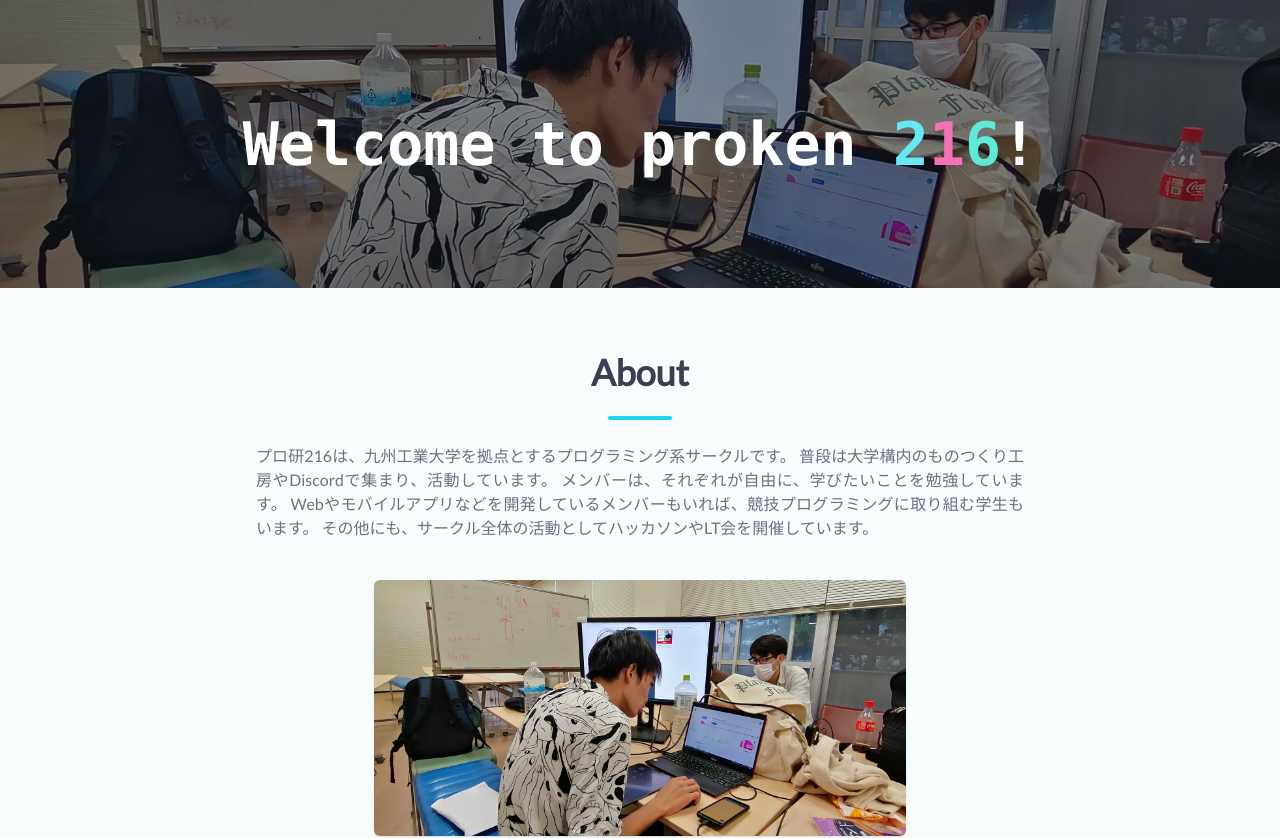
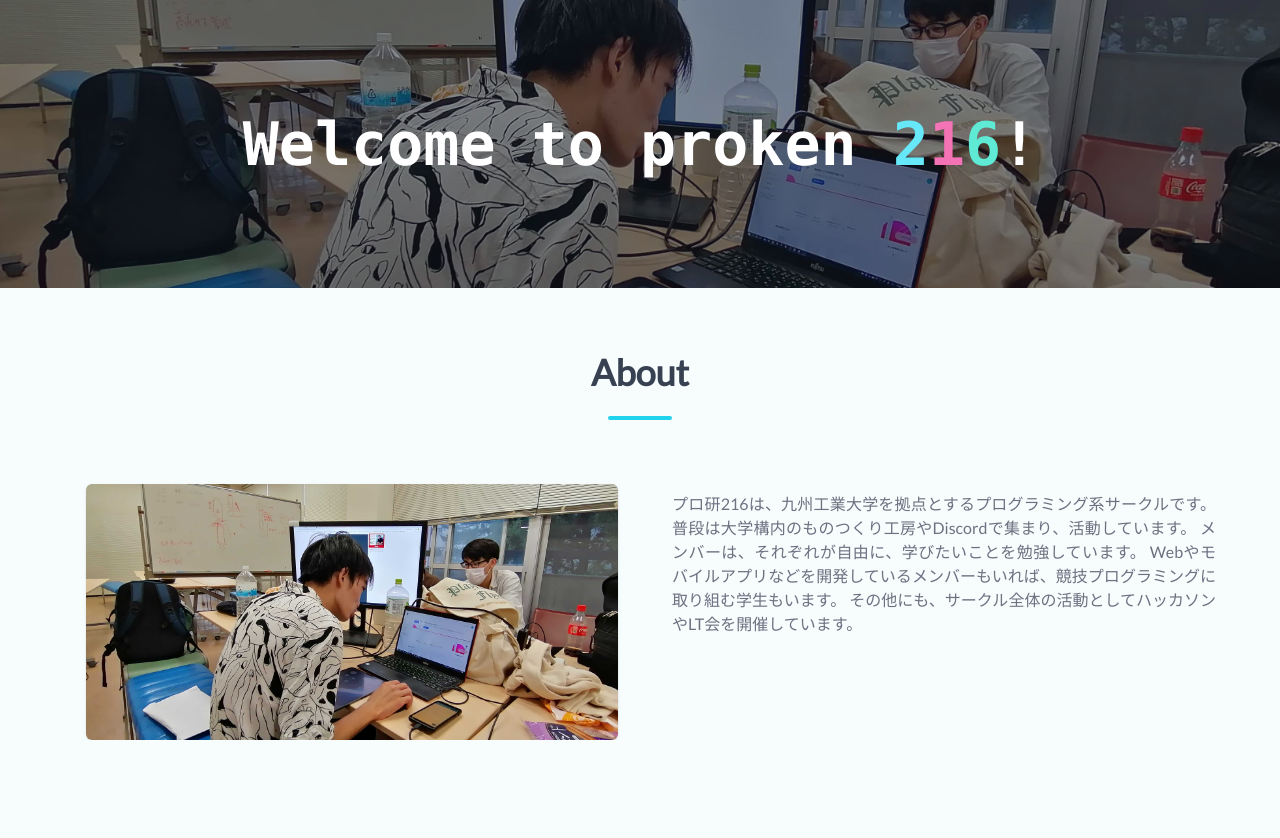
Before and after one commit to kyutech-programming-club/official-site, a Next.js app: page / in a window 1280 px wide. Shown: the top 838 px of the page. Built offline with nearby package versions, Linux system fonts and the light colour scheme.

Commit message:
🎨 Change image's position in the about section

```diff
--- /dev/null
+++ b/components/about.tsx
@@ -0,0 +1,27 @@
+import CustomImage from "./custom-image";
+
+type Props = {
+  content: string;
+  imageUrl: string;
+};
+
+const About = ({ content, imageUrl }: Props) => {
+  return (
+    <>
+      <section className="text-gray-600 body-font">
+        <div className="container px-5 pb-6 mx-auto flex flex-wrap">
+          <div className="lg:w-1/2 w-full mb-10 lg:mb-0 rounded-lg overflow-hidden">
+            <CustomImage imageUrl={imageUrl} alt="hero_image" />
+          </div>
+          <div className="flex flex-col flex-wrap lg:py-6 -mb-10 lg:w-1/2 lg:pl-8 lg:text-left text-center">
+            <p className="mt-6 text-gray-500 text-base text-justify">
+              {content}
+            </p>
+          </div>
+        </div>
+      </section>
+    </>
+  );
+};
+
+export default About;
--- a/components/section.tsx
+++ b/components/section.tsx
@@ -3,11 +3,10 @@ import { ReactNode } from "react";
 type Props = {
   index: string;
   borderColor: string;
-  content?: string;
   children?: ReactNode;
 };
 
-const Section = ({ index, borderColor, content, children }: Props) => {
+const Section = ({ index, borderColor, children }: Props) => {
   const pinkBorderStyle = "w-16 h-1 rounded-full bg-pink-400 inline-flex";
   const cyanBorderStyle = "w-16 h-1 rounded-full bg-cyan-400 inline-flex";
   const tealBorderStyle = "w-16 h-1 rounded-full bg-teal-400 inline-flex";
@@ -26,7 +25,7 @@ const Section = ({ index, borderColor, content, children }: Props) => {
   };
 
   return (
-    <div className="container px-6 py-16 mx-auto text-center">
+    <div className="container px-6 pt-16 py-8 mx-auto text-center">
       <div className="max-w-3xl mx-auto">
         <div className="text-2xl font-bold text-gray-700 md:text-4xl inline-block">
           {index}
@@ -34,7 +33,6 @@ const Section = ({ index, borderColor, content, children }: Props) => {
         <div className="flex my-6 justify-center">
           <div className={attachStyle(borderColor)}></div>
         </div>
-        <p className="mt-6 text-gray-500 text-base text-justify">{content}</p>
       </div>
       <div>{children}</div>
     </div>
--- a/pages/blog.tsx
+++ b/pages/blog.tsx
@@ -1,11 +1,11 @@
 import Container from "../components/container";
 import MoreStories from "../components/more-stories";
 import Layout from "../components/layout";
+import Hero from "../components/hero";
+import Section from "../components/section";
 import { getAllPosts } from "../lib/api";
 import Head from "next/head";
 import Post from "../types/post";
-import Hero from "../components/hero";
-import Section from "../components/section";
 
 type Props = {
   allPosts: Post[];
--- a/pages/index.tsx
+++ b/pages/index.tsx
@@ -1,13 +1,13 @@
 import Container from "../components/container";
 import MoreStories from "../components/more-stories";
 import Layout from "../components/layout";
+import Hero from "../components/hero";
+import Section from "../components/section";
+import About from "../components/about";
 import { getAllPosts } from "../lib/api";
 import Head from "next/head";
 import { CONTENT_IN_ABOUT_SECTION } from "../lib/constants";
 import Post from "../types/post";
-import Hero from "../components/hero";
-import Section from "../components/section";
-import CustomImage from "../components/custom-image";
 
 type Props = {
   allPosts: Post[];
@@ -25,13 +25,12 @@ const Index = ({ allPosts }: Props) => {
         <Hero imageUrl="/hero/hero.jpg" />
 
         {/* About sction */}
-        <Section
-          index="About"
-          borderColor="cyan"
-          content={CONTENT_IN_ABOUT_SECTION}
-        >
+        <Section index="About" borderColor="cyan">
           <Container>
-            <CustomImage imageUrl="/hero/hero.jpg" alt="hero_image" />
+            <About
+              content={CONTENT_IN_ABOUT_SECTION}
+              imageUrl="/hero/hero.jpg"
+            />
           </Container>
         </Section>
 
--- a/pages/posts/[slug].tsx
+++ b/pages/posts/[slug].tsx
@@ -5,8 +5,8 @@ import PostBody from "../../components/post-body";
 import Header from "../../components/header";
 import PostHeader from "../../components/post-header";
 import Layout from "../../components/layout";
+import PostTitle from "../../components/post-title";
 import { getPostBySlug, getAllPosts } from "../../lib/api";
-import PostTitle from "../../components/post-title";
 import Head from "next/head";
 import markdownToHtml from "../../lib/markdownToHtml";
 import PostType from "../../types/post";
```
